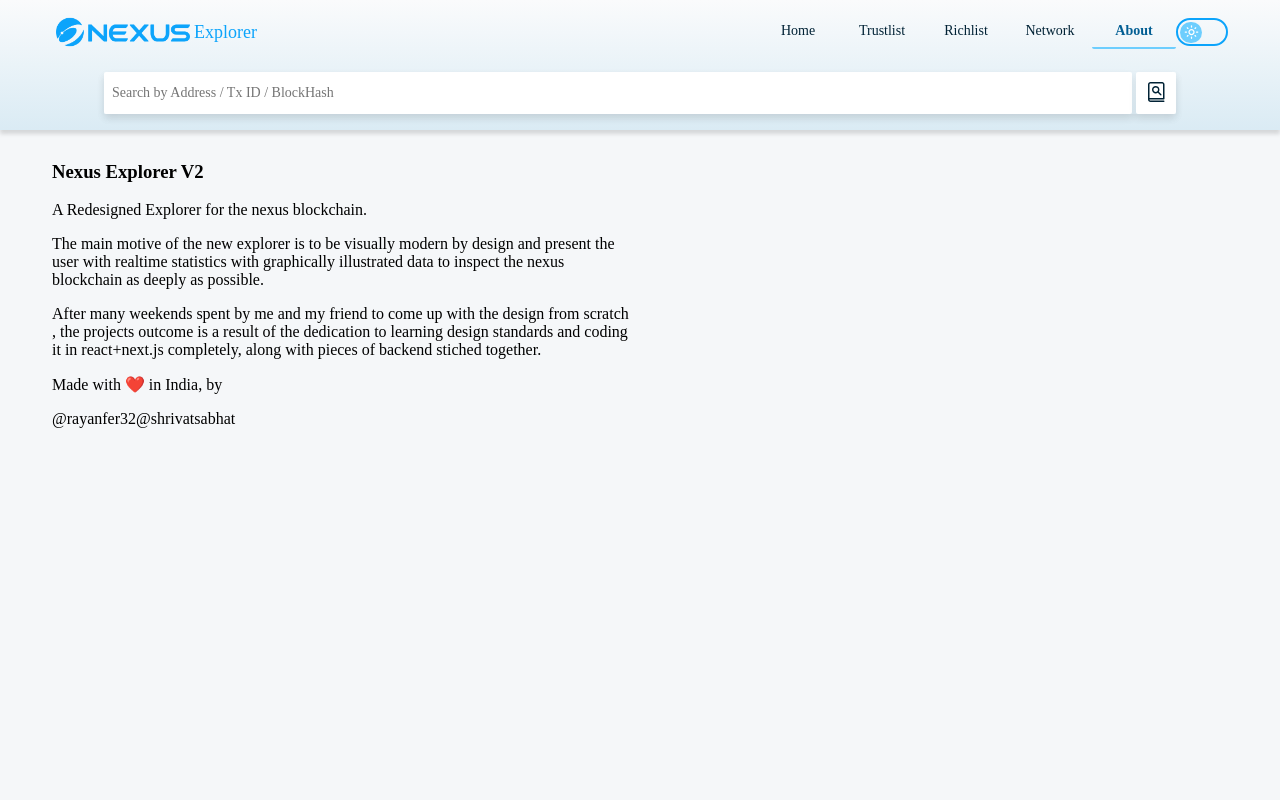
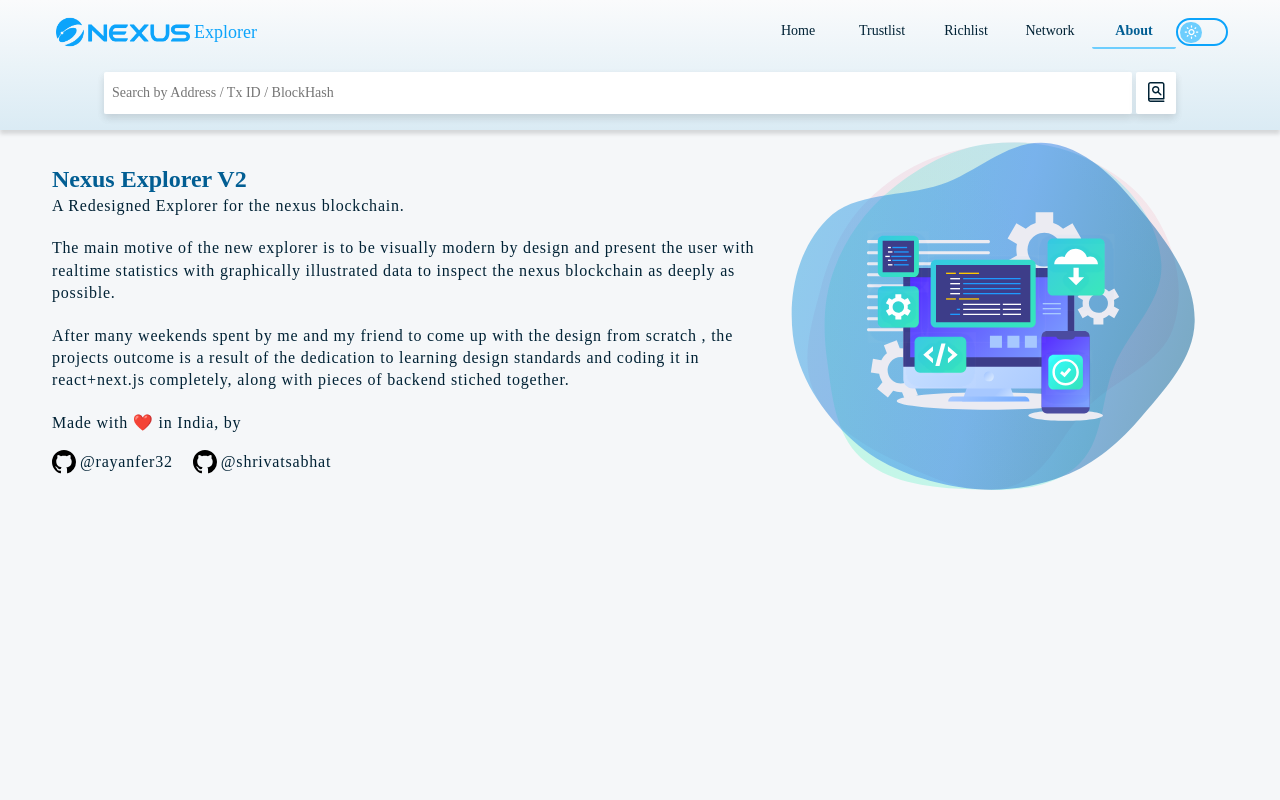
Before and after one commit to rayanfer32/nexus-explorer-next, a Next.js app: page /about in a window 1280 px wide. Shown: the top 800 px of the page. Built offline with nearby package versions, Linux system fonts and the light colour scheme; a web font is replaced by a local one.

Commit message:
feat: 💄 add more styles

```diff
--- a/src/pages/about/about.module.scss
+++ b/src/pages/about/about.module.scss
@@ -1,38 +1,102 @@
-.container {
-  display: flex;
-  flex-direction: column;
-  align-items: center;
-  justify-content: center;
-  text-align: center;
-  font-size: var(--font-l);
-  background: var(--theme-nav-bg);
-  padding: 1rem 10rem;
-  border-radius: 1rem;
-  color: var(--theme-page-text);
-  box-shadow: var(--card-shadow);
-  gap: 1rem;
-  margin-bottom: 1rem;
-}
-
-/* mobile screen classes */
-@media (max-width: 768px) {
-  .container {
-    padding: 1rem 1rem;
-  }
-}
-
 .main {
   display: grid;
-  grid-template-columns: repeat(2, 1fr);
-  gap: var(--space-xs);
+  display: -ms-grid;
+  grid-template-columns: 1.5fr minmax(4rem, 1fr);
+  -ms-grid-columns: repeat(2, 1fr);
   position: relative;
+  color: var(--theme-page-text);
+  font-size: var(--font-l);
 
+  article {
+    display: flex;
+    flex-direction: column;
+    gap: var(--space-m);
+    p {
+      margin: 0;
+      letter-spacing: 0.05rem;
+      line-height: 1.4;
+    }
+    div {
+      h1 {
+        color: var(--theme-page-text-secondary);
+        font-size: var(--font-xxxl);
+        margin-bottom: 0.125rem;
+      }
+
+      .contributer {
+        margin-bottom: 1rem;
+        display: flex;
+        gap: var(--space-m);
+      }
+
+      .links {
+        position: relative;
+        a {
+          display: flex;
+          gap: 0.25rem;
+          align-items: center;
+
+          &:hover {
+            text-decoration: underline;
+            transform: scale(1.01);
+          }
+        }
+      }
+    }
+  }
   aside {
     position: relative;
+    padding: var(--font-l);
+    display: grid;
+    display: -ms-grid;
+    align-items: center;
+    justify-items: center;
     span {
       position: absolute;
       width: 100%;
       height: 100%;
     }
+    .blob {
+      &.one {
+        animation: rotate reverse 96s infinite ease;
+        animation-delay: 2s;
+      }
+      &.two {
+        animation: rotate alternate 106s infinite ease-out;
+        animation-delay: 8s;
+      }
+      &.three {
+        animation: rotate alternate-reverse 66s infinite ease-in;
+        animation-delay: 5s;
+      }
+    }
+
+    .developImg {
+      width: 60%;
+      height: 60%;
+    }
+  }
+
+  @keyframes rotate {
+    from {
+      transform: rotate(0deg) scale(1);
+    }
+    50% {
+      transform: rotate(120deg) scale(0.8);
+    }
+    to {
+      transform: rotate(0deg) scale(1);
+    }
   }
 }
+
+/* mobile screen classes */
+@media (max-width: 768px) {
+  .main {
+    grid-template-columns: 1fr;
+    -ms-grid-columns: 1fr;
+    aside {
+      display: none;
+    }
+  }
+}
--- a/src/pages/about/index.js
+++ b/src/pages/about/index.js
@@ -2,35 +2,15 @@
 import styles from './about.module.scss';
 import ASSESTS from 'assets';
 import TYPES from 'types';
-import { ObjectMapf } from 'utils/helper';
-
-function about() {
-  return (
-    <div className={styles.container}>
-      <div>
-        <h1>Nexus Explorer V2</h1>
-        <p>A Redesigned Explorer for the nexus blockchain.</p>
-      </div>
-      <p>
-        The main motive of the new explorer is to be visually modern by design
-        and present the user with realtime statistics with graphically
-        illustrated data to inspect the nexus blockchain as deeply as possible.
-      </p>
-      <p>
-        After many weekends spent by me and my friend to come up with the design
-        from scratch , the projects outcome is a result of the dedication to
-        learning design standards and coding it in react+next.js completely,
-        along with pieces of backend stiched together.
-      </p>
-      <p>Made with ❤️ in India, by @rayanfer32 and @shrivatsabhat</p>
-    </div>
-  );
-}
+import { ObjectToArray } from 'utils/helper';
+import { VscGithub, VscGithubInverted } from 'react-icons/vsc';
+import { useAppContext } from 'contexts/AppContext';
 
 const About = () => {
-  console.log(
-    ObjectMapf(TYPES.links.github)((val) => ObjectMapf(val)((x) => x))
-  );
+  const {
+    sharedState: { theme },
+  } = useAppContext();
+  console.log(theme);
   return (
     <main className={styles.main}>
       <article>
@@ -51,26 +31,63 @@
           completely, along with pieces of backend stiched together.
         </p>
         <div>
-          <p>Made with ❤️ in India, by</p>
-          <p>
-            <span>
-              <a href="">@rayanfer32</a>
-            </span>
-            <span>
-              <a>@shrivatsabhat</a>
-            </span>
+          <p className={styles.contributer}>Made with ❤️ in India, by</p>
+          <p className={styles.contributer}>
+            {ObjectToArray(TYPES.links.github).map((ele) => (
+              <span key={ele.id} className={styles.links}>
+                <a href={ele.url} target={ele.target} className={styles.link}>
+                  {theme == TYPES.theme.dark ? (
+                    <VscGithub
+                      style={{
+                        color: 'white',
+                      }}
+                    />
+                  ) : (
+                    <VscGithubInverted
+                      style={{
+                        color: 'black',
+                      }}
+                    />
+                  )}
+
+                  {ele.label}
+                </a>
+              </span>
+            ))}
           </p>
         </div>
       </article>
       <aside>
         <span>
-          <Image src={ASSESTS.IMAGE.BLOB.THREE} alt="blob_one" />
+          <Image
+            src={ASSESTS.IMAGE.BLOB.THREE}
+            alt="blob_three"
+            layout="fill"
+            className={[styles.blob, styles.three].join(' ')}
+          />
         </span>
         <span>
-          <Image src={ASSESTS.IMAGE.BLOB.TWO} alt="blob_one" />
+          <Image
+            src={ASSESTS.IMAGE.BLOB.TWO}
+            alt="blob_two"
+            layout="fill"
+            className={[styles.blob, styles.two].join(' ')}
+          />
         </span>
         <span>
-          <Image src={ASSESTS.IMAGE.BLOB.ONE} alt="blob_one" />
+          <Image
+            src={ASSESTS.IMAGE.BLOB.ONE}
+            alt="blob_one"
+            layout="fill"
+            className={[styles.blob, styles.one].join(' ')}
+          />
+        </span>
+        <span className={styles.developImg}>
+          <Image
+            src={ASSESTS.IMAGE.DEVELOPMENT.ONE}
+            alt="blob_one"
+            layout="fill"
+          />
         </span>
       </aside>
     </main>
--- a/src/types/links.js
+++ b/src/types/links.js
@@ -7,6 +7,7 @@
         url: 'https://github.com/rayanfer32',
         icon: '',
         alt: 'rayan_github',
+        target: '_blank',
       },
       shrivatsa: {
         id: '002',
@@ -14,6 +15,7 @@
         url: 'https://github.com/shrivatsabhat',
         icon: '',
         alt: 'shri_github',
+        target: '_blank',
       },
     },
     twitter: {
```
